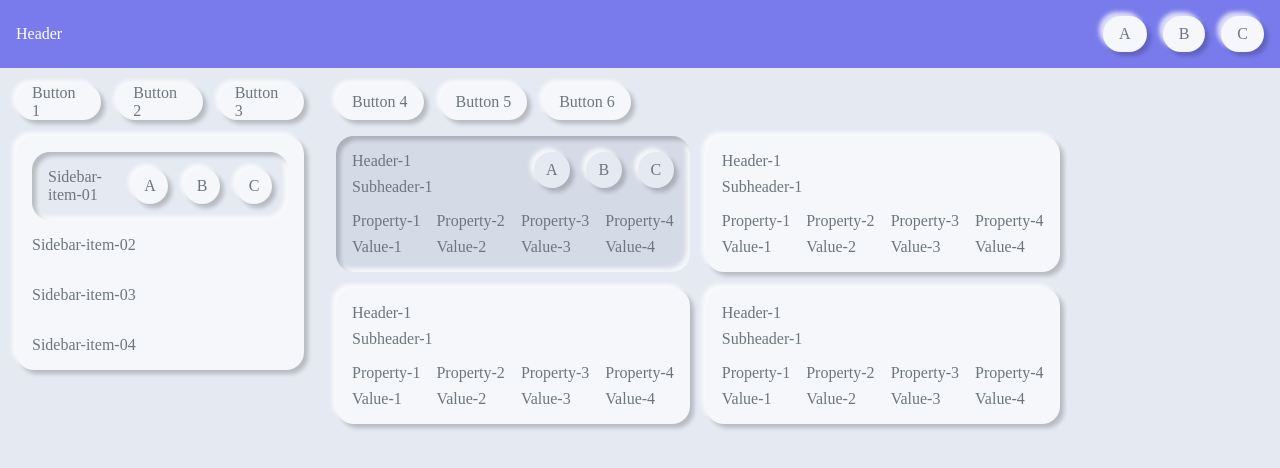
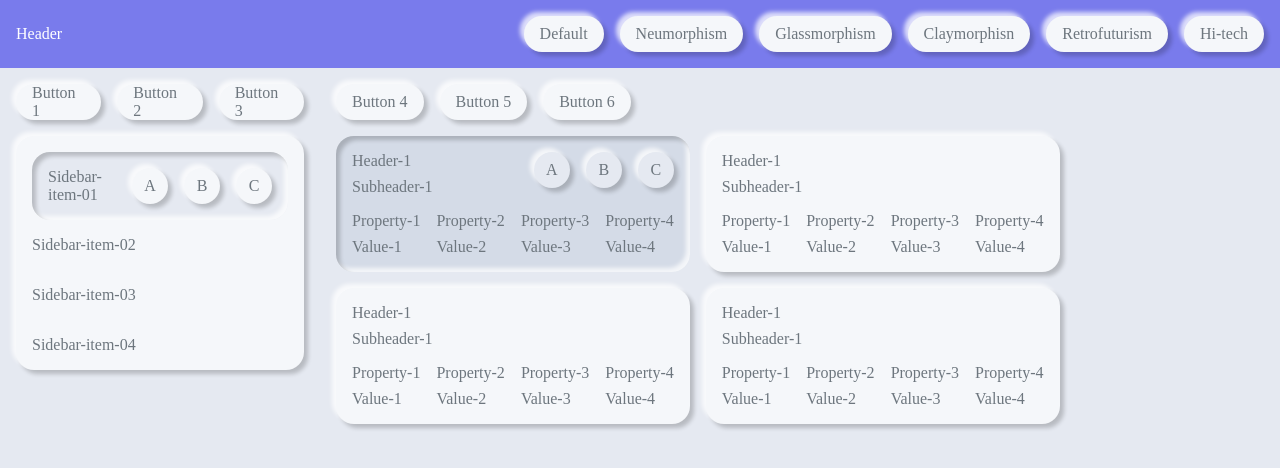
Before and after one commit to Archinsk/81_custom_css_variables, a React (Create React App) app: page / in a window 1280 px wide. Shown: the top 468 px of the page. Built offline with nearby package versions, Linux system fonts and the light colour scheme.

Commit message:
changing of custom css variables

```diff
--- a/src/App.js
+++ b/src/App.js
@@ -1,22 +1,71 @@
 import "./App.css";
 
 function App() {
+  function changeTheme(theme) {
+    if (theme) {
+      document.documentElement.setAttribute("data-theme", theme);
+    } else {
+      document.documentElement.removeAttribute("data-theme");
+    }
+    console.log(document.documentElement.style);
+  }
+
+  function changeVar(customVar, increaseValue) {
+    const value = getComputedStyle(document.documentElement).getPropertyValue(
+      customVar
+    );
+    document.documentElement.style.setProperty(
+      customVar,
+      +value + increaseValue
+    );
+    console.log(document.styleSheets);
+  }
+
   return (
     <div className="app">
       <div class="header">
         <div class="header-text">Header</div>
         <div class="buttons-group">
-          <div class="button">A</div>
-          <div class="button">B</div>
-          <div class="button">C</div>
+          <div class="button" onClick={() => changeTheme()}>
+            Default
+          </div>
+          <div class="button" onClick={() => changeTheme("neumorphism")}>
+            Neumorphism
+          </div>
+          <div class="button" onClick={() => changeTheme("glassmorphism")}>
+            Glassmorphism
+          </div>
+          <div class="button" onClick={() => changeTheme("claymorphisn")}>
+            Claymorphisn
+          </div>
+          <div class="button" onClick={() => changeTheme("retrofuturism")}>
+            Retrofuturism
+          </div>
+          <div class="button" onClick={() => changeTheme("hi-tech")}>
+            Hi-tech
+          </div>
         </div>
       </div>
       <div class="main">
         <div class="sidebar-container">
           <div class="buttons-group">
-            <div class="button">Button 1</div>
+            <div
+              class="button"
+              onClick={() => {
+                changeVar("--body-bg-hue", -10);
+              }}
+            >
+              Button 1
+            </div>
             <div class="button">Button 2</div>
-            <div class="button">Button 3</div>
+            <div
+              class="button"
+              onClick={() => {
+                changeVar("--body-bg-hue", 10);
+              }}
+            >
+              Button 3
+            </div>
           </div>
           <div class="sidebar">
             <div class="sidebar-item active">
```
